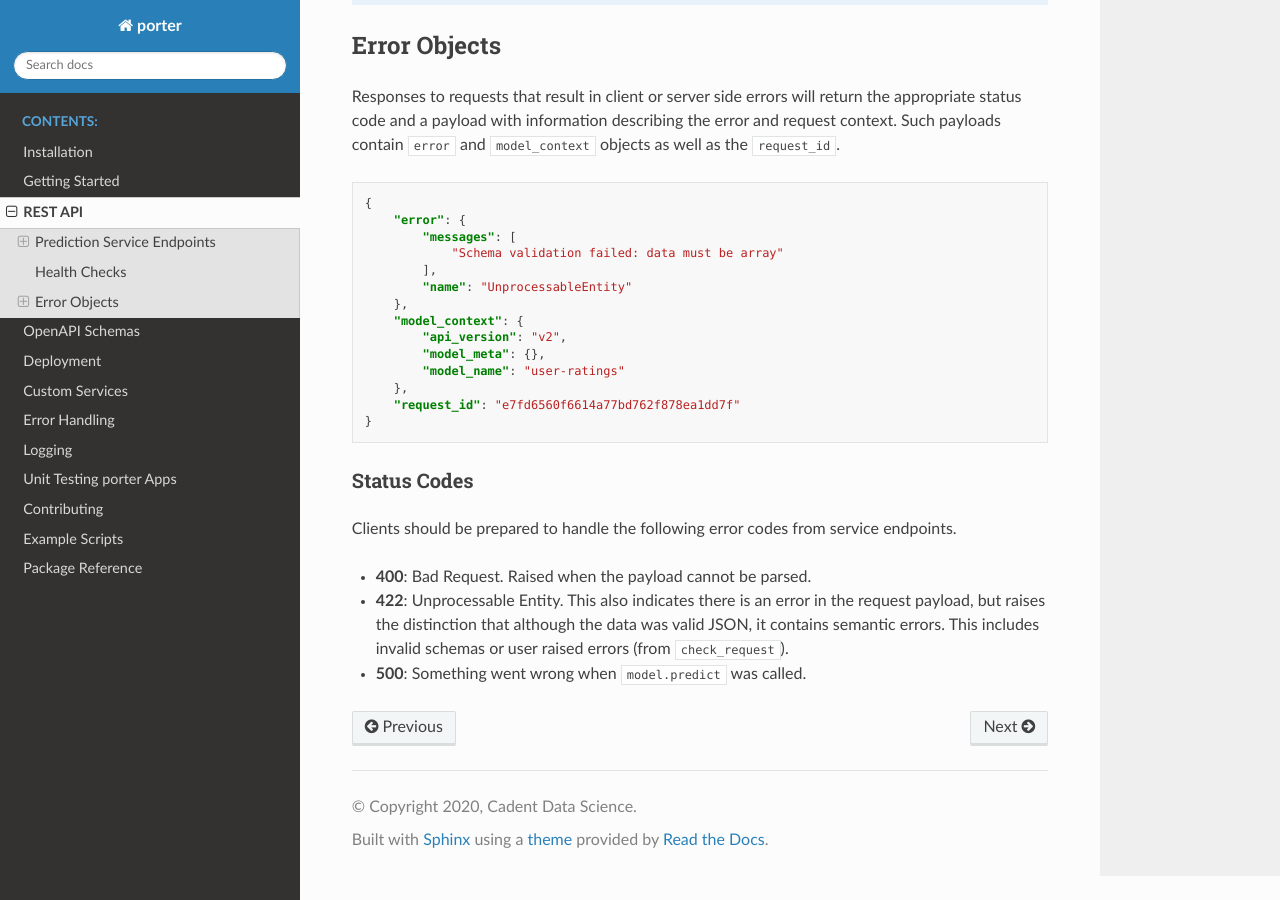
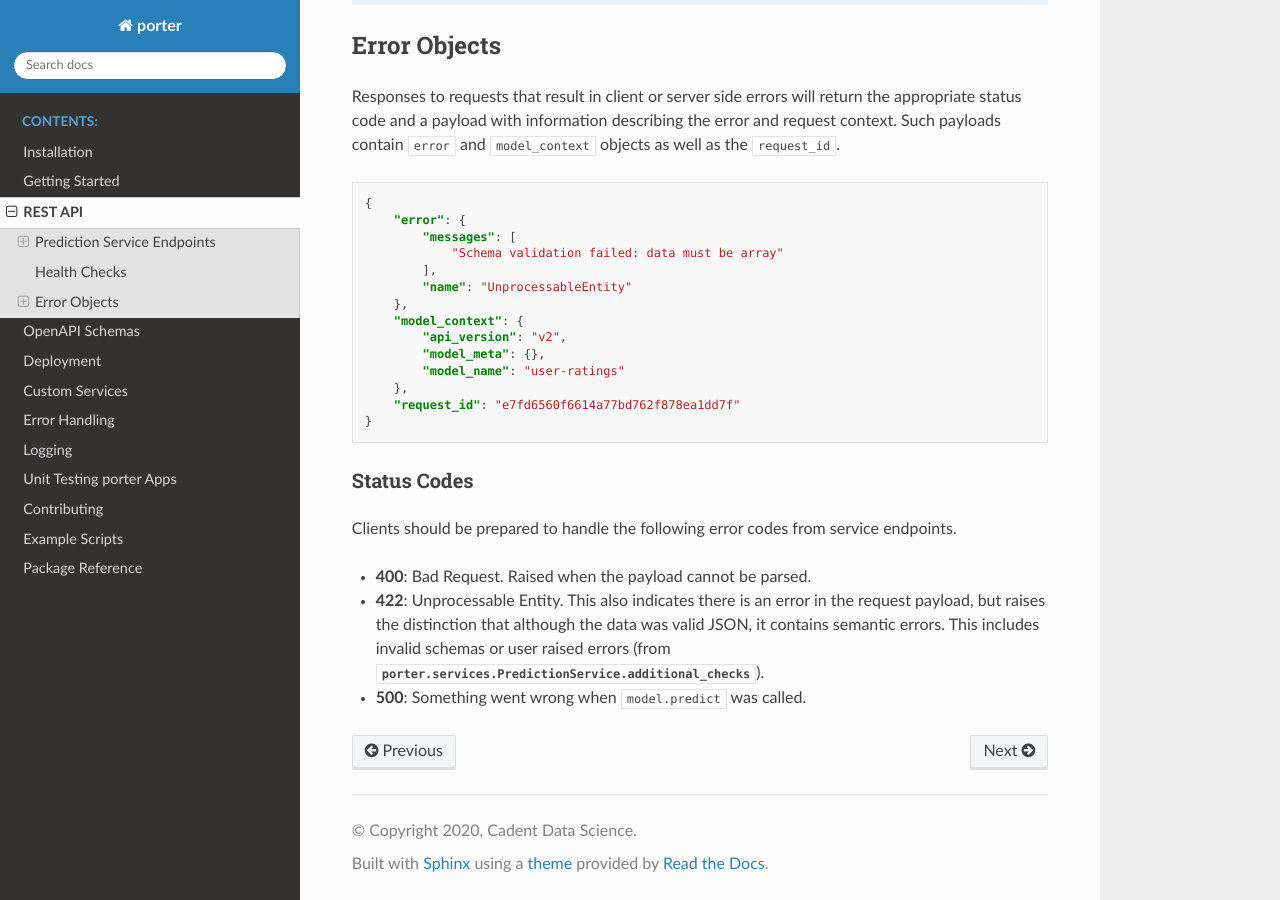
Before and after one commit to dantegates/porter, a Sphinx documentation site: the page built from docs/rest_api.rst, in a window 1280 px wide and 900 px high, scrolled down 1704 px. Built offline with Sphinx 7.4.7 and the Read the Docs theme 2.0.0, drawn with Linux system fonts in a browser that asks for light colours.

Commit message:
fixed reference to PredictionService.additional_checks

```diff
--- a/docs/rest_api.rst
+++ b/docs/rest_api.rst
@@ -97,5 +97,5 @@ Status Codes
 Clients should be prepared to handle the following error codes from service endpoints.
 
 - **400**: Bad Request. Raised when the payload cannot be parsed.
-- **422**: Unprocessable Entity. This also indicates there is an error in the request payload, but raises the distinction that although the data was valid JSON, it contains semantic errors. This includes invalid schemas or user raised errors (from ``check_request``).
+- **422**: Unprocessable Entity. This also indicates there is an error in the request payload, but raises the distinction that although the data was valid JSON, it contains semantic errors. This includes invalid schemas or user raised errors (from :attr:`porter.services.PredictionService.additional_checks`).
 - **500**: Something went wrong when ``model.predict`` was called.
```
